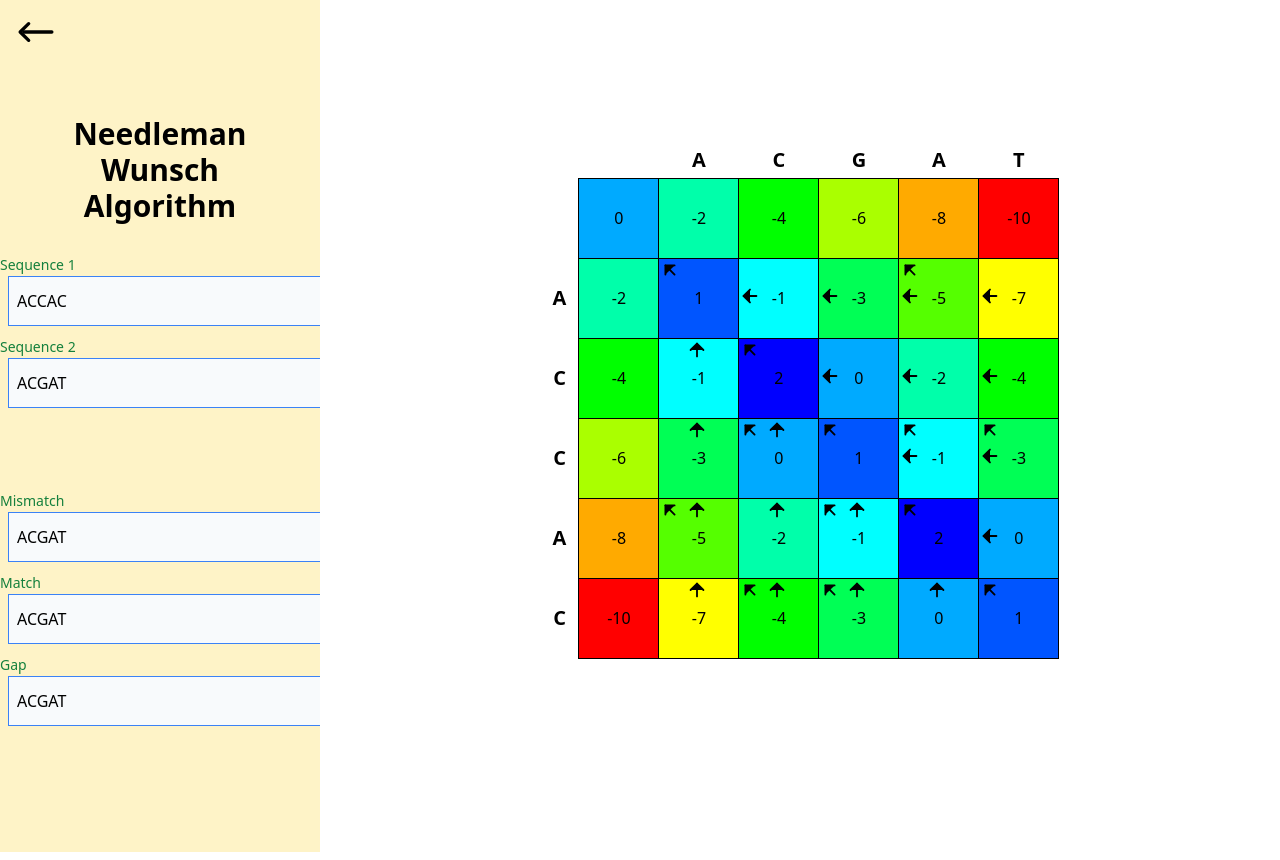
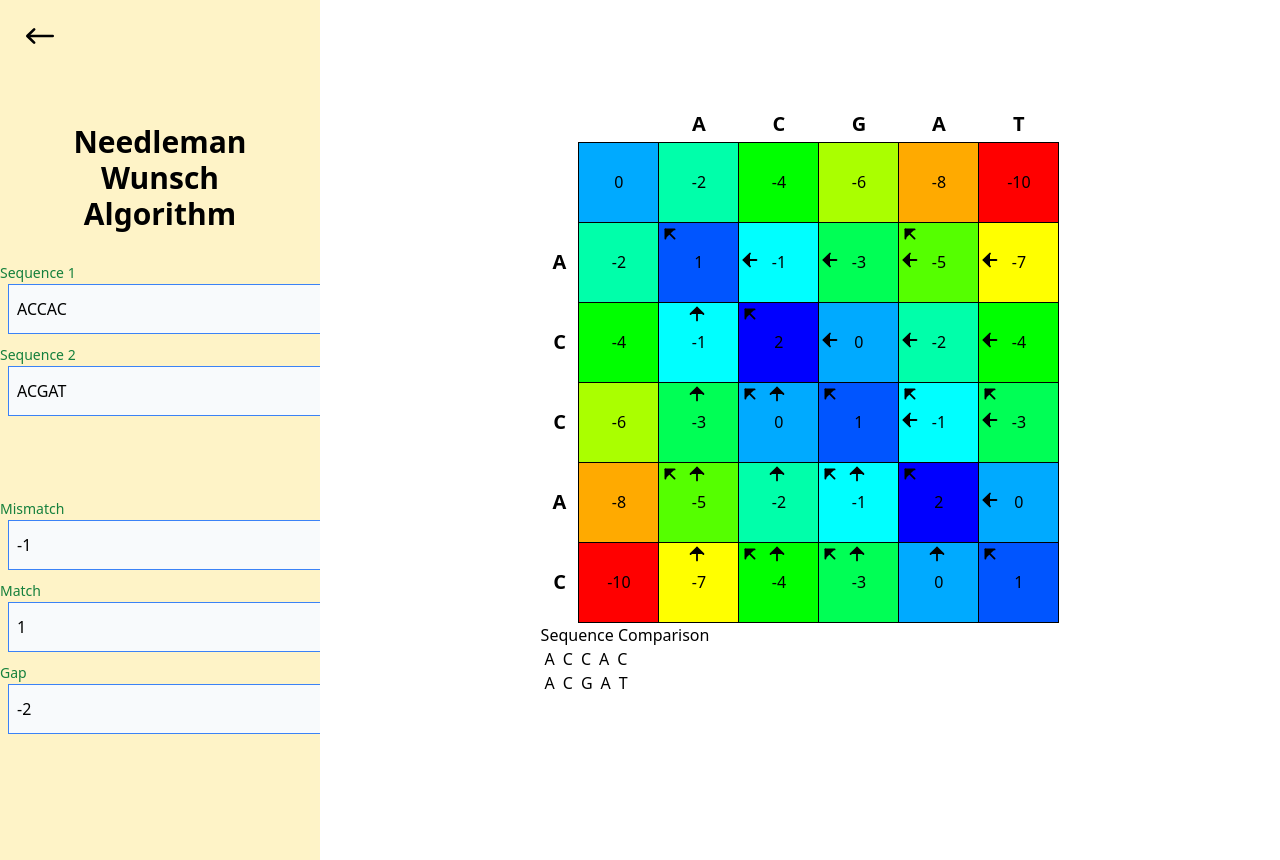
Before and after one commit to ANUSHKALA/sequence_alignment_visualizer, a Next.js app: page /global in a window 1280 px wide. Built offline with nearby package versions, Linux system fonts and the light colour scheme.

Commit message:
feat:sequence comparison+config add

```diff
--- a/components/Needleman/index.js
+++ b/components/Needleman/index.js
@@ -1,14 +1,20 @@
 import React, { useState, useEffect } from "react";
 import DisplayMatrix from "../displayMatrix";
 
-export default function Needleman({ sequenceA, sequenceB }) {
+export default function Needleman({ sequenceA, sequenceB, config }) {
   //Needleman Wunsch Visual
 
-  const MATCH_SCORE = 1;
-  const MISMATCH_SCORE = -1;
-  const GAP_PENALTY = -2;
+  const { match, mismatch, gap } = config;
+
+  const MATCH_SCORE = parseInt(match);
+  const MISMATCH_SCORE = parseInt(mismatch);
+  const GAP_PENALTY = parseInt(gap);
 
   const [matrix, setMatrix] = useState([]);
+  const [comparisonSeq, setComparisonSeq] = useState({
+    alignedSequenceA: sequenceA,
+    alignedSequenceB: sequenceB,
+  });
 
   useEffect(() => {
     const initialMatrix = initializeMatrix(sequenceA, sequenceB);
@@ -17,7 +23,17 @@ export default function Needleman({ sequenceA, sequenceB }) {
     const finalMatrix = runAlgorithmStep(initialMatrix);
     setMatrix(finalMatrix);
 
-  }, [sequenceA, sequenceB]);
+    const { alignedSequenceA, alignedSequenceB } = tracebackAlignment(
+      finalMatrix,
+      sequenceA,
+      sequenceB
+    );
+    setComparisonSeq({
+      alignedSequenceA: alignedSequenceA,
+      alignedSequenceB: alignedSequenceB,
+    });
+    console.log("comparisonSeq", comparisonSeq);
+  }, [sequenceA, sequenceB, config]);
 
   const initializeMatrix = (sequenceA, sequenceB) => {
     const m = sequenceA.length;
@@ -37,12 +53,57 @@ export default function Needleman({ sequenceA, sequenceB }) {
     return matrix;
   };
 
+  const tracebackAlignment = (matrix, sequenceA, sequenceB) => {
+    let i = matrix.length - 1;
+    let j = matrix[0].length - 1;
+    let alignedSequenceA = "";
+    let alignedSequenceB = "";
+
+    while (i > 0 && j > 0) {
+      const currentCell = matrix[i][j];
+      const currentArrow = currentCell.arrow[0];
+
+      if (currentArrow === "diagonal") {
+        alignedSequenceA = sequenceA[i - 1] + alignedSequenceA;
+        alignedSequenceB = sequenceB[j - 1] + alignedSequenceB;
+        i--;
+        j--;
+      } else if (currentArrow === "left") {
+        alignedSequenceA = "-" + alignedSequenceA;
+        alignedSequenceB = sequenceB[j - 1] + alignedSequenceB;
+        j--;
+      } else if (currentArrow === "top") {
+        alignedSequenceA = sequenceA[i - 1] + alignedSequenceA;
+        alignedSequenceB = "-" + alignedSequenceB;
+        i--;
+      }
+    }
+
+    while (i > 0) {
+      alignedSequenceA = sequenceA[i - 1] + alignedSequenceA;
+      alignedSequenceB = "-" + alignedSequenceB;
+      i--;
+    }
+
+    while (j > 0) {
+      alignedSequenceA = "-" + alignedSequenceA;
+      alignedSequenceB = sequenceB[j - 1] + alignedSequenceB;
+      j--;
+    }
+
+    return { alignedSequenceA, alignedSequenceB };
+  };
+
   const runAlgorithmStep = (initialMatrix) => {
     const newMatrix = [...initialMatrix];
 
     for (let i = 1; i < newMatrix.length; i++) {
       for (let j = 1; j < newMatrix[0].length; j++) {
-        const diagonalScore = newMatrix[i - 1][j - 1].value + (sequenceA[i - 1] === sequenceB[j - 1] ? MATCH_SCORE : MISMATCH_SCORE);
+        const diagonalScore =
+          newMatrix[i - 1][j - 1].value +
+          (sequenceA[i - 1] === sequenceB[j - 1]
+            ? MATCH_SCORE
+            : MISMATCH_SCORE);
         const leftScore = newMatrix[i][j - 1].value + GAP_PENALTY;
         const topScore = newMatrix[i - 1][j].value + GAP_PENALTY;
 
@@ -51,7 +112,7 @@ export default function Needleman({ sequenceA, sequenceB }) {
         const scores = [
           { value: diagonalScore, arrow: "diagonal" },
           { value: leftScore, arrow: "left" },
-          { value: topScore, arrow: "top" }
+          { value: topScore, arrow: "top" },
         ];
         const scoreValues = [diagonalScore, leftScore, topScore];
 
@@ -59,7 +120,9 @@ export default function Needleman({ sequenceA, sequenceB }) {
 
         newMatrix[i][j] = {
           value: maxScore,
-          arrow: scores.filter((score) => score.value === maxScore).map((score) => score.arrow),
+          arrow: scores
+            .filter((score) => score.value === maxScore)
+            .map((score) => score.arrow),
         };
       }
     }
@@ -68,21 +131,32 @@ export default function Needleman({ sequenceA, sequenceB }) {
 
   return (
     <div className="">
-      {matrix.length > 0 &&  (
+      {matrix.length > 0 && (
         <>
-
-        <DisplayMatrix
-          matrix={matrix}
-          sequence1={sequenceA.split('')}
-          sequence2={sequenceB.split('')}
-        />
-        {/* <MatrixVisual
-          matrix={matrix}
-          sequence1={sequenceA.split('')}
-          sequence2={sequenceB.split('')}
-        /> */}
+          <DisplayMatrix
+            matrix={matrix}
+            sequence1={sequenceA.split("")}
+            sequence2={sequenceB.split("")}
+          />
         </>
       )}
+      <div className="">
+        <h3>Sequence Comparison</h3>
+        <div>
+          {comparisonSeq.alignedSequenceA.split("").map((char, index) => (
+            <span key={index} className="px-1">
+              {char}
+            </span>
+          ))}
+        </div>
+        <div>
+          {comparisonSeq.alignedSequenceB.split("").map((char, index) => (
+            <span key={index} className="px-1">
+              {char}
+            </span>
+          ))}
+        </div>
+      </div>
     </div>
   );
 }
--- a/components/seqInput.js
+++ b/components/seqInput.js
@@ -1,6 +1,6 @@
 import React from "react";
 
-export default function SeqInput({value, placeholder="", onChange, label}) {
+export default function SeqInput({value, placeholder="", onChange, label, type="text"}) {
 
   return (
     <div class="mb-2">
@@ -11,7 +11,7 @@ export default function SeqInput({value, placeholder="", onChange, label}) {
         {label}
       </label>
       <input
-        type="text"
+        type={type}
         className="bg-slate-50 border py-3 px-2 min-w-full mx-2 uppercase border-blue-500 focus:border-blue-500 focus:ring-0"
         placeholder={placeholder}
         value={value}
--- a/pages/global.js
+++ b/pages/global.js
@@ -1,65 +1,103 @@
-import React, {useState} from 'react';
-import Needleman from '../components/Needleman';
-import SeqInput from '../components/seqInput';
+import React, { useState } from "react";
+import Needleman from "../components/Needleman";
+import SeqInput from "../components/seqInput";
 import Link from "next/link";
 import Image from "next/image";
 
 const Global = () => {
-
   const [sequenceA, setSequenceA] = useState("ACCAC");
   const [sequenceB, setSequenceB] = useState("ACGAT");
+  const [config, setConfig] = useState({
+    match: 1,
+    mismatch: -1,
+    gap: -2,
+  });
 
-
-   return(
+  return (
     <div className="grid md:grid-cols-4 h-screen w-screen">
       <div className="grid md:col-span-1 bg-amber-100">
         <div>
           <div className="mt-3 ml-4">
             <Link href="/">
-                           <Image src="/back.svg" width={40} height={40} className="" alt="back" />
+              <Image
+                src="/back.svg"
+                width={48}
+                height={48}
+                className="inline-block p-2"
+                alt="back"
+              />
             </Link>
           </div>
           <div className="flex flex-wrap justify-center h-screen items-center">
             <div>
               <div className="mx-10 p-2 my-5">
-                               <div className='text-center font-bold text-3xl'>Needleman Wunsch Algorithm</div>
+                <div className="text-center font-bold text-3xl">
+                  Needleman Wunsch Algorithm
+                </div>
               </div>
               <div className="flex flex-wrap justify-center">
-                               <SeqInput value={sequenceA} placeholder='Sequence 1' label={"Sequence 1"} onChange={
-                                   (e) => {
+                <SeqInput
+                  value={sequenceA}
+                  placeholder="Sequence 1"
+                  label={"Sequence 1"}
+                  onChange={(e) => {
                     setSequenceA(e.target.value);
-                                   }
-                               }/>
-                               <SeqInput value={sequenceB} placeholder='Sequence 2' label={"Sequence 2"} onChange={
-                                   (e) => {
+                  }}
+                />
+                <SeqInput
+                  value={sequenceB}
+                  placeholder="Sequence 2"
+                  label={"Sequence 2"}
+                  onChange={(e) => {
                     setSequenceB(e.target.value);
-                                   }
-                               }/>
+                  }}
+                />
               </div>
             </div>
             <div className="grid grid-rows-2">
               <div className="grid row-span-1">
-                               <div className="grid ro">
-                                   <SeqInput value={sequenceB} placeholder='-1' label={"Mismatch"} onChange={
-                                       (e) => {
-                                           setSequenceB(e.target.value);
-                                       }
-                                   }/>
+                <div className="grid">
+                  <SeqInput
+                    value={config.mismatch}
+                    placeholder="-1"parseInt
+                    label={"Mismatch"}
+                    type="number"
+                    onChange={(e) => {
+                      setConfig({
+                        ...config,
+                        mismatch: e.target.value,
+                      });
+                    }}
+                  />
                 </div>
                 <div className="">
-                                   <SeqInput value={sequenceB} placeholder='-1' label={"Match"} onChange={
-                                       (e) => {
-                                           setSequenceB(e.target.value);
-                                       }
-                                   }/>
+                  <SeqInput
+                    value={config.match}
+                    placeholder="1"
+                    label={"Match"}
+                    type="number"
+                    onChange={(e) => {
+                      setConfig({
+                        ...config,
+                        match: e.target.value,
+                      });
+                    }}
+                  />
                 </div>
               </div>
               <div className="">
-                               <SeqInput value={sequenceB} placeholder='-1' label={"Gap"} onChange={
-                                   (e) => {
-                                       setSequenceB(e.target.value);
-                                   }
-                               }/>
+                <SeqInput
+                  value={config.gap}
+                  placeholder="-1"
+                  type="number"
+                  label={"Gap"}
+                  onChange={(e) => {
+                    setConfig({
+                        ...config,
+                        gap: e.target.value,
+                      });
+                  }}
+                />
               </div>
             </div>
           </div>
@@ -67,12 +105,15 @@ const Global = () => {
       </div>
       <div className="grid md:col-span-3 bg-white h-screen ">
         <div className="flex flex-wrap justify-center items-center mx-5 my-10">
-                   <Needleman sequenceA={sequenceA} sequenceB={sequenceB} />
+          <Needleman
+            sequenceA={sequenceA}
+            sequenceB={sequenceB}
+            config={config}
+          />
         </div>
       </div>
     </div>
-
-   )
-}
+  );
+};
 
 export default Global;
--- a/pages/local.js
+++ b/pages/local.js
@@ -1,39 +1,54 @@
-import React,{useState} from 'react';
-import SmithWaterman from '../components/SmithWaterman';
-import SeqInput from '../components/seqInput';
+import React, { useState } from "react";
+import SmithWaterman from "../components/SmithWaterman";
+import SeqInput from "../components/seqInput";
 import Needleman from "../components/Needleman";
 import Image from "next/image";
 import Link from "next/link";
 
-
 const Local = () => {
-
   const [sequenceA, setSequenceA] = useState("ACCAC");
   const [sequenceB, setSequenceB] = useState("ACGAT");
+  const [config, setConfig] = useState({
+    match: 1,
+    mismatch: -1,
+    gap: -2,
+  });
 
   return (
     <div className=" h-screen">
       <div>
         <Link href="/">
-                  <Image src="/back.svg" width={40} height={40} className="" alt="back" />
+          <Image
+            src="/back.svg"
+            width={40}
+            height={40}
+            className=""
+            alt="back"
+          />
         </Link>
       </div>
-          <div className='flex flex-wrap justify-center items-center'>
+      <div className="flex flex-wrap justify-center items-center">
         <div className=" flex items-center justify-center bg-gray-900 h-screen w-[50%]">
           <div className="mx-20 my-36 p-2">
-
-                      <div className='text-center text-3xl font-bold mb-10 text-gray-50'>Smith–Waterman Algorithm</div>
-                      <SeqInput value={sequenceA} placeholder='Sequence 1' label={"Sequence 1"} onChange={
-                          (e) => {
+            <div className="text-center text-3xl font-bold mb-10 text-gray-50">
+              Smith–Waterman Algorithm
+            </div>
+            <SeqInput
+              value={sequenceA}
+              placeholder="Sequence 1"
+              label={"Sequence 1"}
+              onChange={(e) => {
                 setSequenceA(e.target.value);
-                          }
-                      }/>
-                      <SeqInput value={sequenceB} placeholder='Sequence 2' label={"Sequence 2"} onChange={
-                          (e) => {
+              }}
+            />
+            <SeqInput
+              value={sequenceB}
+              placeholder="Sequence 2"
+              label={"Sequence 2"}
+              onChange={(e) => {
                 setSequenceB(e.target.value);
-                          }
-                      }/>
-
+              }}
+            />
           </div>
         </div>
         <div className="flex justify-center items-center h-screen w-[50%]">
@@ -41,7 +56,7 @@ const Local = () => {
         </div>
       </div>
     </div>
-  )
-}
+  );
+};
 
 export default Local;
```
Lines whose indentation alone changed are shown as unchanged.
